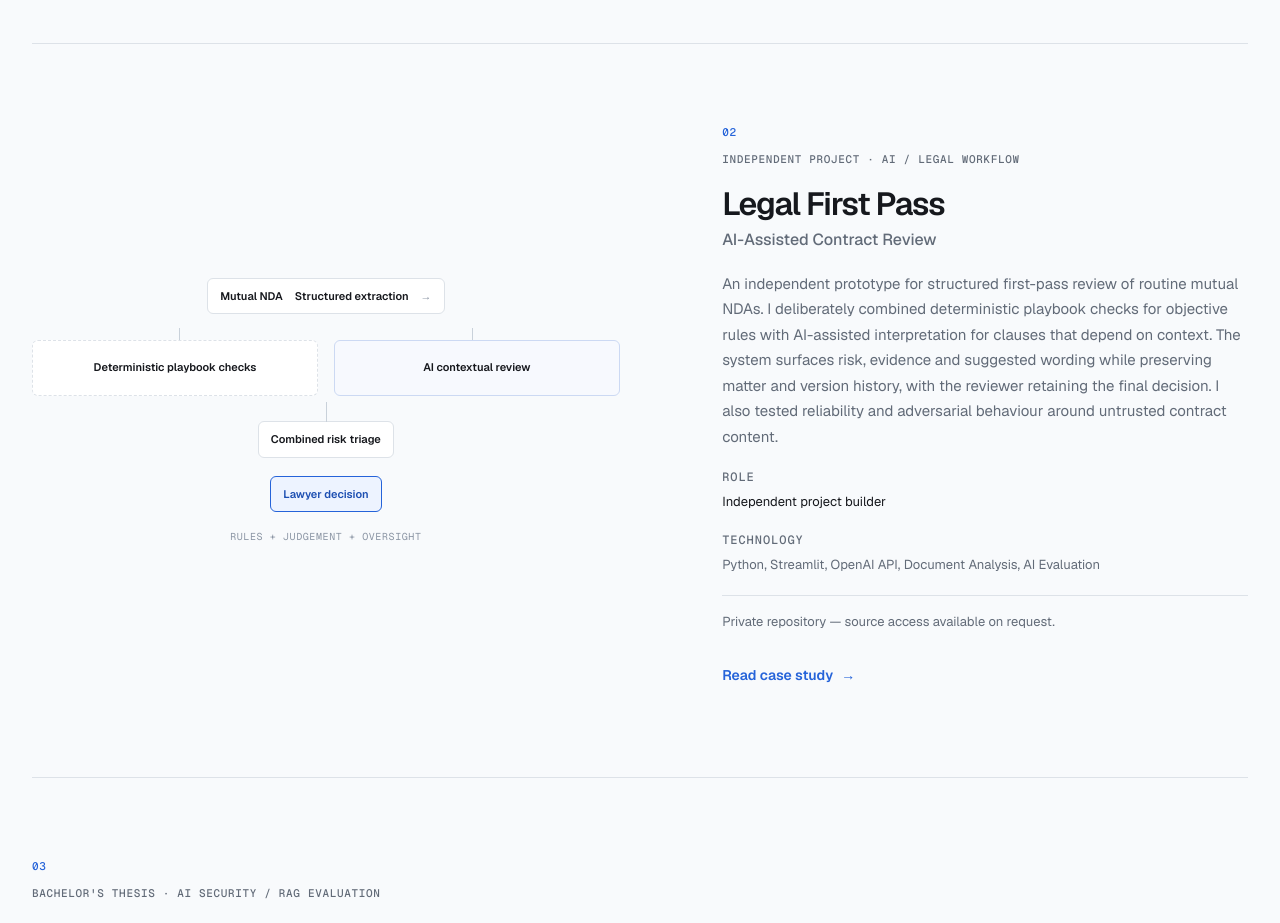
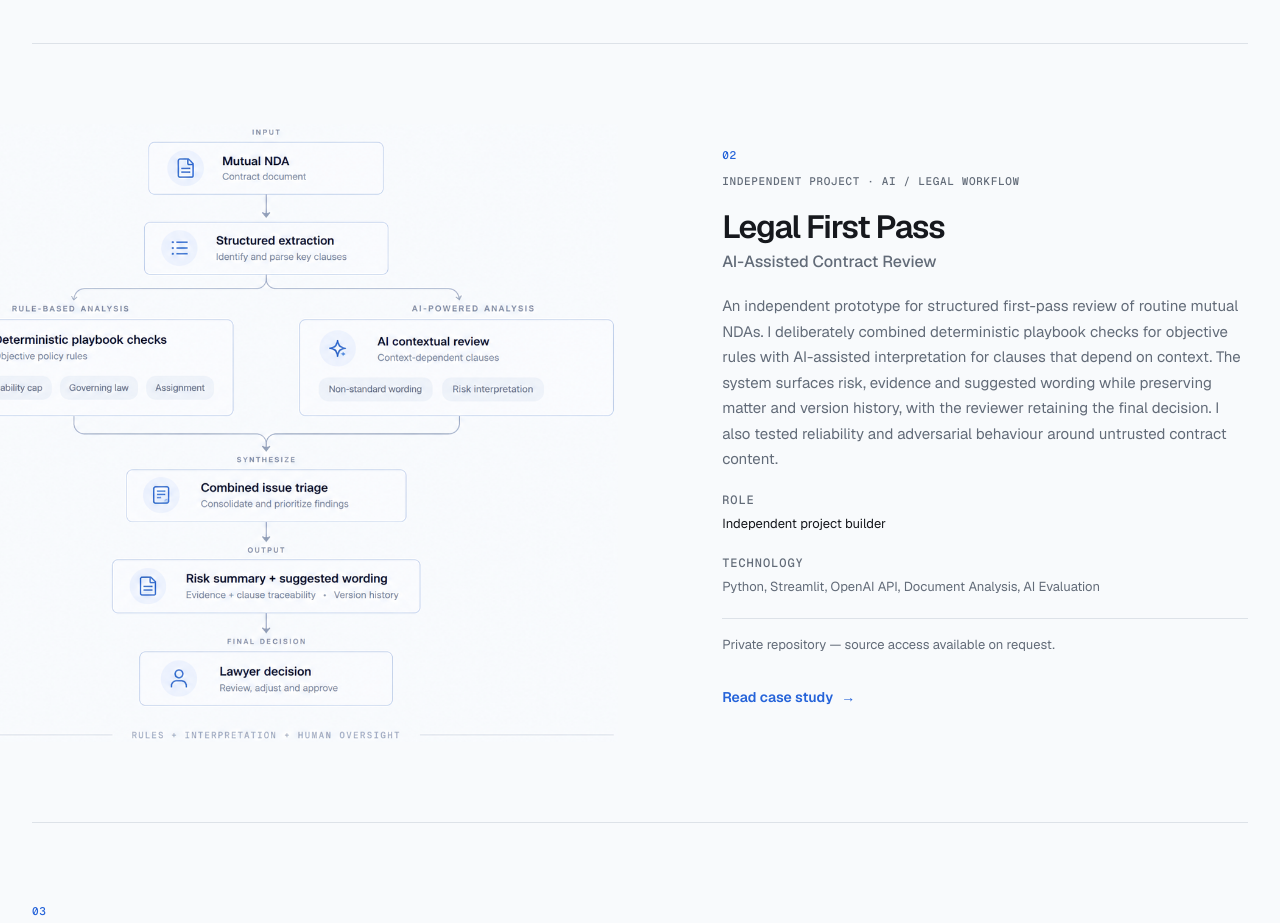
Before and after one commit to Nadane-Portfolio/personal-site, a Next.js app: page / in a window 1280 px wide. Shown: the part 2440-3363 px from the top of the page. Built offline with nearby package versions, Linux system fonts and the light colour scheme.

Commit message:
Refine Legal First Pass visual

```diff
--- a/src/app/globals.css
+++ b/src/app/globals.css
@@ -722,6 +722,18 @@ canvas {
   grid-column: 1 / -1;
 }
 
+.project-visual-image {
+  width: 120%;
+  max-width: 44rem;
+  margin-left: -20%;
+}
+
+.project-visual-image__image {
+  display: block;
+  width: 100%;
+  height: auto;
+}
+
 .ai-knowledge-visual__sources,
 .ai-knowledge-visual__knowledge,
 .ai-knowledge-visual__execution,
--- a/src/components/projects/project-visual.tsx
+++ b/src/components/projects/project-visual.tsx
@@ -1,3 +1,4 @@
+import Image from "next/image";
 import type { Project } from "@/types/content";
 
 type ProjectVisualProps = {
@@ -31,20 +32,14 @@ export function ProjectVisual({ projectId }: ProjectVisualProps) {
       );
     case "legal-first-pass":
       return (
-        <div aria-hidden="true" className="project-diagram project-diagram--legal">
-          <div className="legal-visual__intake">
-            <span>Mutual NDA</span>
-            <span>Structured extraction</span>
-          </div>
-          <div className="legal-visual__paths">
-            <span>Deterministic playbook checks</span>
-            <span>AI contextual review</span>
-          </div>
-          <div className="legal-visual__triage">Combined risk triage</div>
-          <div className="legal-visual__decision">Lawyer decision</div>
-          <span className="project-diagram__annotation legal-visual__annotation">
-            Rules + judgement + oversight
-          </span>
+        <div className="project-visual-image">
+          <Image
+            src="/images/legal-first-pass-workflow.png"
+            alt="Legal First Pass workflow showing a mutual NDA moving through structured extraction, deterministic playbook checks and AI contextual review, followed by combined issue triage, risk findings and final lawyer review."
+            width={1536}
+            height={1024}
+            className="project-visual-image__image"
+          />
         </div>
       );
     case "rag-security-thesis":
```
Also changed, not shown: public/images/legal-first-pass-workflow.png (added).
